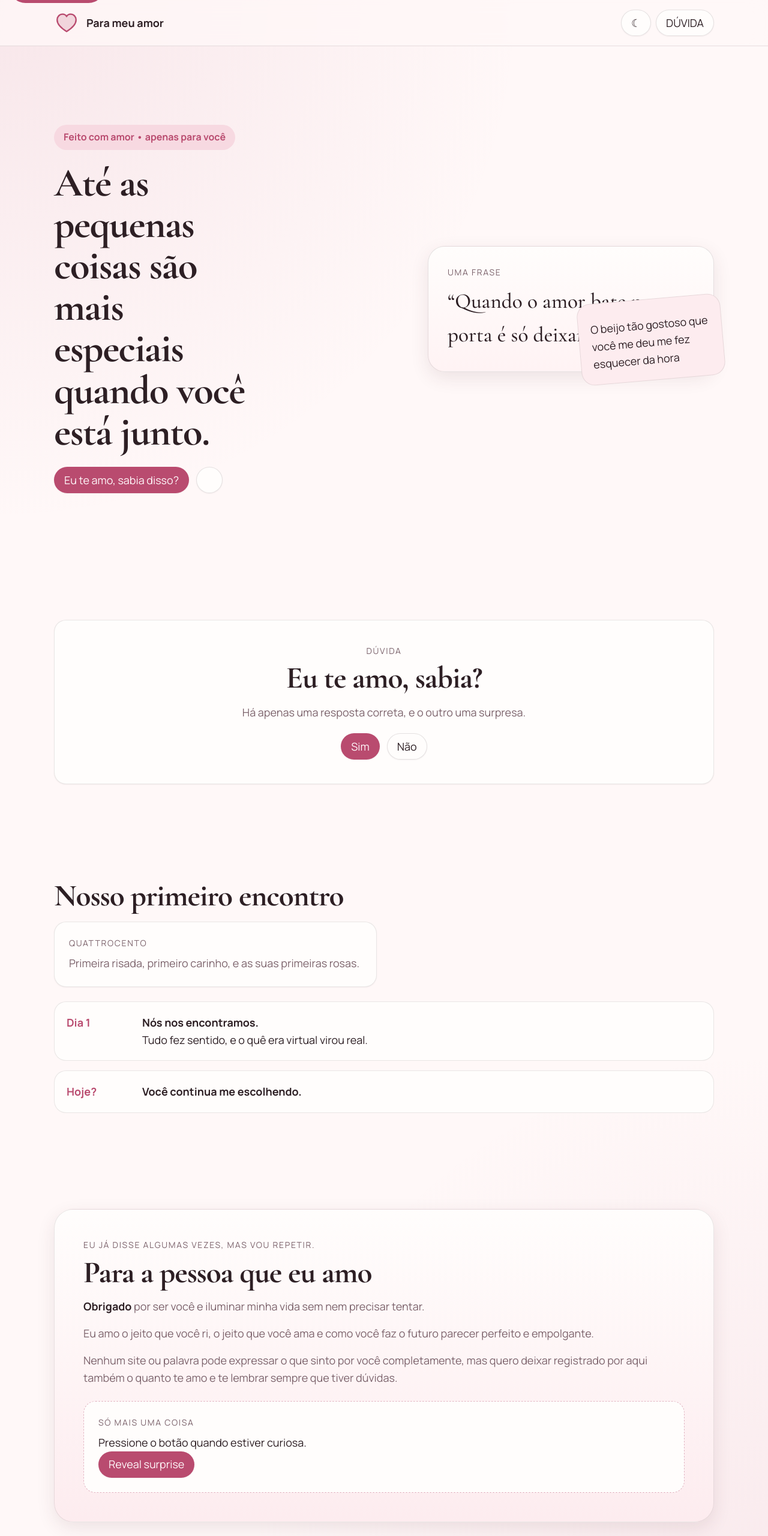
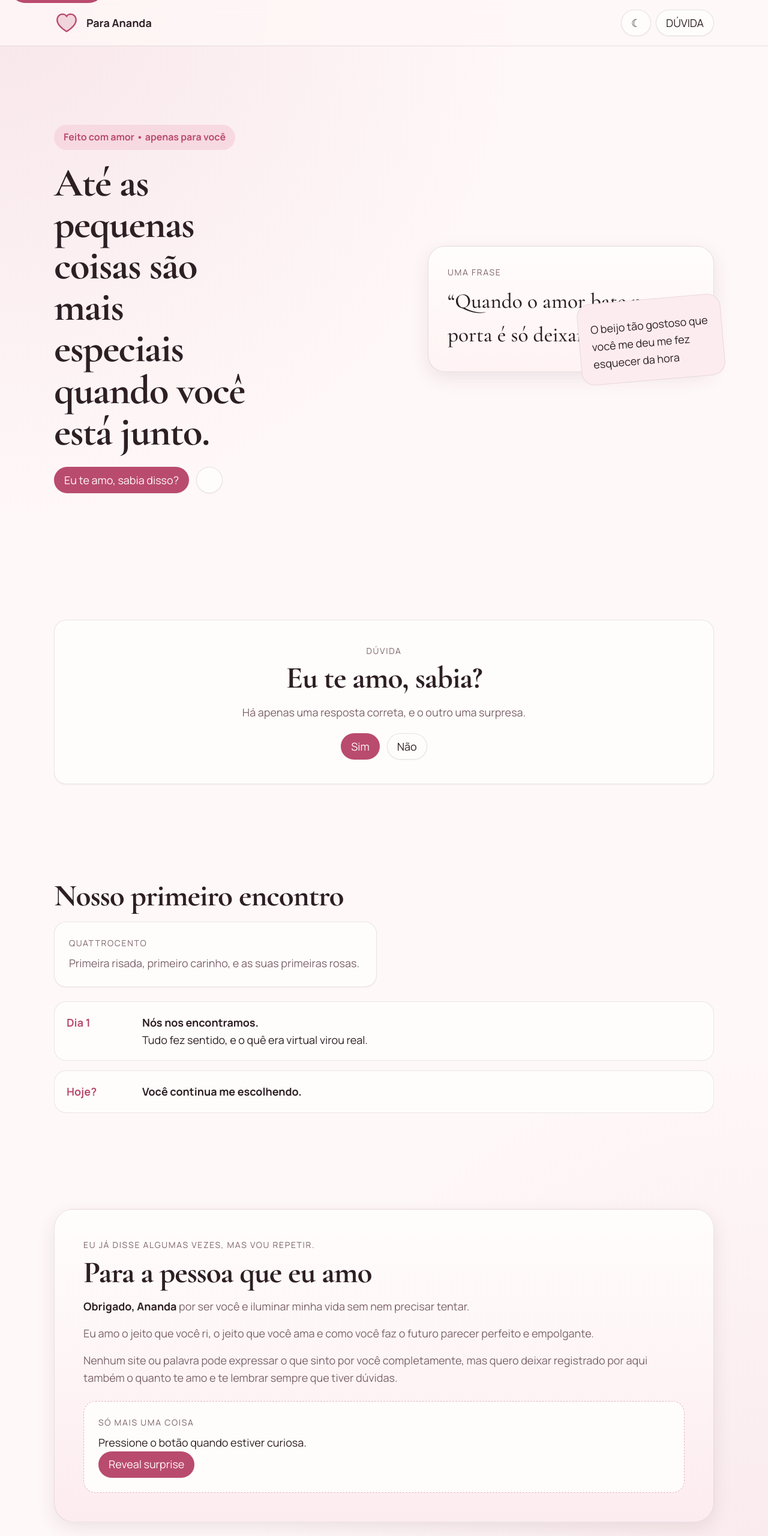
Before and after one commit to caiomartinspadilha/caiomartinspadilha.github.io, a plain HTML site: page index.html in a window 1280 px wide. Shown: the top 2560 px of the page at 60% size. Drawn offline with nearby package versions, Linux system fonts and the light colour scheme.

Commit message:
Update index.html

```diff
--- a/index.html
+++ b/index.html
@@ -101,7 +101,7 @@
           <path d="M32 54C17 45 8 35.5 8 24.5C8 16.5 14 10 21.8 10C26.8 10 30.3 12.6 32 16C33.7 12.6 37.2 10 42.2 10C50 10 56 16.5 56 24.5C56 35.5 47 45 32 54Z" stroke="currentColor" stroke-width="4" fill="currentColor" opacity="0.18"/>
           <path d="M32 54C17 45 8 35.5 8 24.5C8 16.5 14 10 21.8 10C26.8 10 30.3 12.6 32 16C33.7 12.6 37.2 10 42.2 10C50 10 56 16.5 56 24.5C56 35.5 47 45 32 54Z" stroke="currentColor" stroke-width="3.5" stroke-linecap="round" stroke-linejoin="round"/>
         </svg>
-        <span>Para meu amor</span>
+        <span>Para Ananda</span>
       </div>
       <div class="nav-actions">
         <button class="icon-btn" type="button" data-theme-toggle aria-label="Switch theme">☾</button>
@@ -189,7 +189,7 @@
           <div class="mini-label">Eu já disse algumas vezes, mas vou repetir.</div>
           <h2>Para a pessoa que eu amo</h2>
           <div class="letter-body">
-            <p><strong>Obrigado</strong> por ser você e iluminar minha vida sem nem precisar tentar.</p>
+            <p><strong>Obrigado, Ananda</strong> por ser você e iluminar minha vida sem nem precisar tentar.</p>
             <p>Eu amo o jeito que você ri, o jeito que você ama e como você faz o futuro parecer perfeito e empolgante.</p>
             <p>Nenhum site ou palavra pode expressar o que sinto por você completamente, mas quero deixar registrado por aqui também o quanto te amo e te lembrar sempre que tiver dúvidas.</p>
           </div>
```
